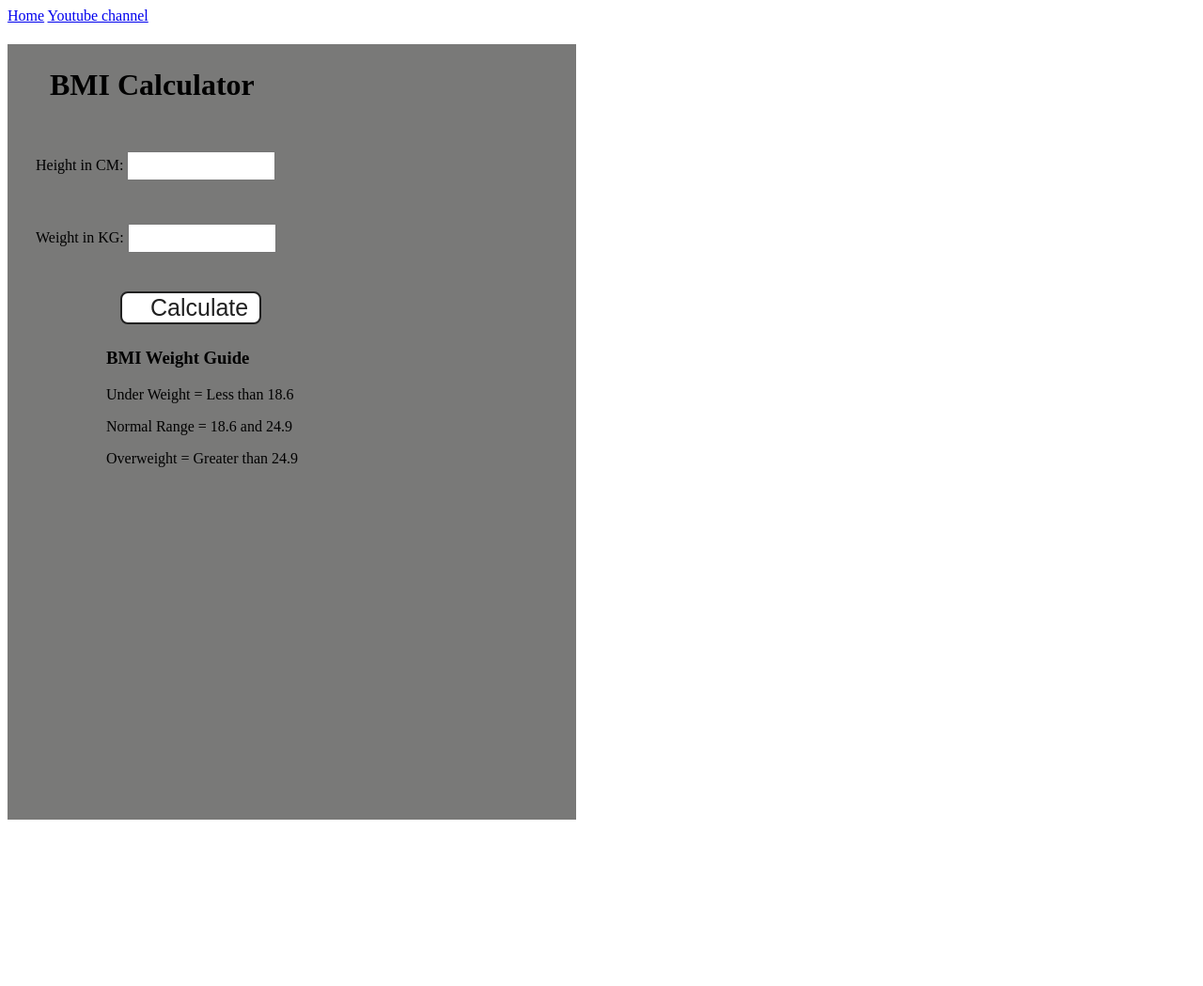
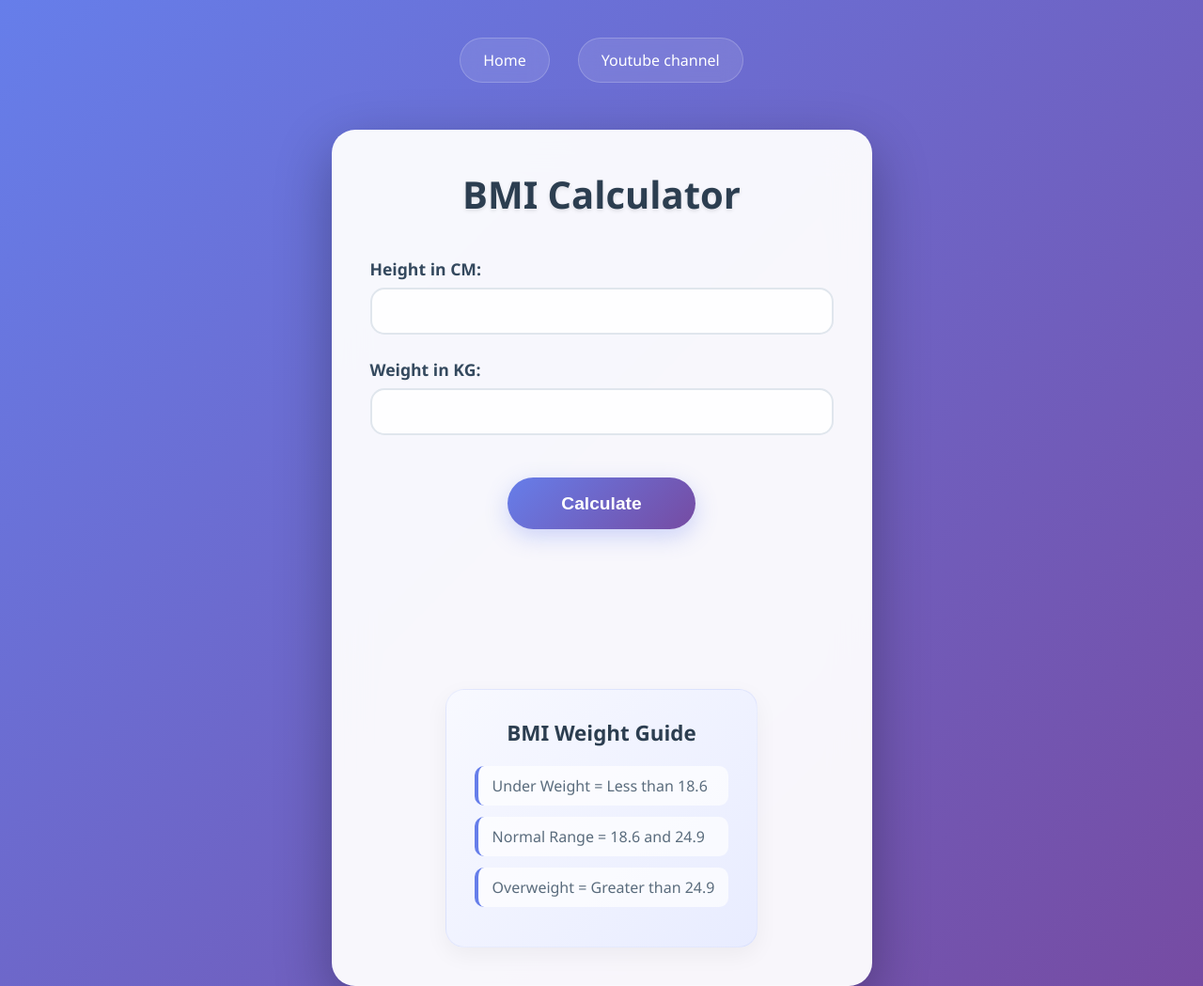
Before and after one commit to sufyan404/JavaScript, a plain HTML site: page bmi-calculator/index.html in a window 1280 px wide. Shown: the top 1049 px of the page at 94% size. Before the commit the page ends 880 px from the top, so only its background shows below. Drawn offline with Linux system fonts and the light colour scheme.

Commit message:
improved ui

```diff
--- a/BMI-calculator/style.css
+++ /dev/null
@@ -1,46 +0,0 @@
-.container {
-  width: 575px;
-  height: 825px;
-
-  background-color: #797978;
-  padding-left: 30px;
-}
-#height,
-#weight {
-  width: 150px;
-  height: 25px;
-  margin-top: 30px;
-}
-
-#weight-guide {
-  margin-left: 75px;
-  margin-top: 25px;
-}
-
-#results {
-  font-size: 35px;
-  margin-left: 90px;
-  margin-top: 20px;
-  color: rgb(241, 241, 241);
-}
-
-button {
-  width: 150px;
-  height: 35px;
-  margin-left: 90px;
-  margin-top: 25px;
-  background-color: #fff;
-  padding: 1px 30px;
-  border-radius: 8px;
-  color: #212121;
-  text-decoration: none;
-  border: 2px solid #212121;
-
-  font-size: 25px;
-}
-
-h1 {
-  padding-left: 15px;
-  padding-top: 25px;
-
-}
--- a/BMI-calculator/index.html
+++ b/bmi-calculator/index.html
@@ -5,7 +5,7 @@
     <meta name="viewport" content="width=device-width, initial-scale=1.0" />
     <meta http-equiv="X-UA-Compatible" content="ie=edge" />
     <link rel="stylesheet" href="style.css" />
-    <link rel="stylesheet" href="../styles.css" />
+    <!-- <link rel="stylesheet" href="../styles.css" /> -->
     <title>BMI Calculator</title>
   </head>
   <body>
--- /dev/null
+++ b/bmi-calculator/style.css
@@ -0,0 +1,188 @@
+* {
+  margin: 0;
+  padding: 0;
+  box-sizing: border-box;
+}
+
+body {
+  font-family: 'Segoe UI', Tahoma, Geneva, Verdana, sans-serif;
+  background: linear-gradient(135deg, #667eea 0%, #764ba2 100%);
+  min-height: 100vh;
+  display: flex;
+  flex-direction: column;
+  align-items: center;
+  padding: 20px;
+}
+
+nav {
+  width: 100%;
+  max-width: 1200px;
+  display: flex;
+  justify-content: center;
+  gap: 30px;
+  margin-bottom: 30px;
+  padding: 20px;
+}
+
+nav a {
+  color: white;
+  text-decoration: none;
+  font-weight: 500;
+  padding: 12px 24px;
+  border-radius: 25px;
+  background: rgba(255, 255, 255, 0.1);
+  backdrop-filter: blur(10px);
+  border: 1px solid rgba(255, 255, 255, 0.2);
+  transition: all 0.3s ease;
+}
+
+nav a:hover {
+  background: rgba(255, 255, 255, 0.2);
+  transform: translateY(-2px);
+  box-shadow: 0 8px 25px rgba(0, 0, 0, 0.2);
+}
+
+.container {
+  width: 575px;
+  height: auto;
+  min-height: 825px;
+  background: rgba(255, 255, 255, 0.95);
+  backdrop-filter: blur(20px);
+  border-radius: 25px;
+  box-shadow: 0 20px 60px rgba(0, 0, 0, 0.3);
+  padding: 40px;
+  border: 1px solid rgba(255, 255, 255, 0.3);
+}
+
+h1 {
+  text-align: center;
+  color: #2c3e50;
+  font-size: 2.5rem;
+  font-weight: 700;
+  margin-bottom: 40px;
+  text-shadow: 0 2px 4px rgba(0, 0, 0, 0.1);
+}
+
+form {
+  display: flex;
+  flex-direction: column;
+  align-items: center;
+}
+
+p {
+  width: 100%;
+  margin-bottom: 25px;
+}
+
+label {
+  display: block;
+  font-weight: 600;
+  color: #34495e;
+  margin-bottom: 8px;
+  font-size: 1.1rem;
+}
+
+#height,
+#weight {
+  width: 100%;
+  height: 50px;
+  padding: 15px 20px;
+  border: 2px solid #e0e6ed;
+  border-radius: 15px;
+  font-size: 1.1rem;
+  background: rgba(255, 255, 255, 0.9);
+  transition: all 0.3s ease;
+  outline: none;
+}
+
+#height:focus,
+#weight:focus {
+  border-color: #667eea;
+  box-shadow: 0 0 0 3px rgba(102, 126, 234, 0.1);
+  transform: translateY(-2px);
+}
+
+button {
+  width: 200px;
+  height: 55px;
+  background: linear-gradient(135deg, #667eea 0%, #764ba2 100%);
+  color: white;
+  border: none;
+  border-radius: 30px;
+  font-size: 1.2rem;
+  font-weight: 600;
+  cursor: pointer;
+  transition: all 0.3s ease;
+  margin: 20px 0;
+  box-shadow: 0 8px 25px rgba(102, 126, 234, 0.3);
+}
+
+button:hover {
+  transform: translateY(-3px);
+  box-shadow: 0 12px 35px rgba(102, 126, 234, 0.4);
+}
+
+button:active {
+  transform: translateY(-1px);
+}
+
+#results {
+  font-size: 2.5rem;
+  font-weight: 700;
+  text-align: center;
+  margin: 30px 0;
+  color: #2c3e50;
+  text-shadow: 0 2px 4px rgba(0, 0, 0, 0.1);
+  min-height: 60px;
+  display: flex;
+  align-items: center;
+  justify-content: center;
+}
+
+#weight-guide {
+  background: linear-gradient(135deg, #f8f9ff 0%, #e8ecff 100%);
+  padding: 30px;
+  border-radius: 20px;
+  margin-top: 30px;
+  border: 1px solid rgba(102, 126, 234, 0.1);
+  box-shadow: 0 8px 25px rgba(0, 0, 0, 0.05);
+}
+
+#weight-guide h3 {
+  color: #2c3e50;
+  font-size: 1.4rem;
+  margin-bottom: 20px;
+  text-align: center;
+  font-weight: 600;
+}
+
+#weight-guide p {
+  color: #5a6c7d;
+  font-size: 1rem;
+  margin: 12px 0;
+  padding: 10px 15px;
+  background: rgba(255, 255, 255, 0.7);
+  border-radius: 10px;
+  border-left: 4px solid #667eea;
+  font-weight: 500;
+}
+
+@media (max-width: 650px) {
+  .container {
+    width: 90%;
+    max-width: 500px;
+    margin: 0 20px;
+  }
+
+  h1 {
+    font-size: 2rem;
+  }
+
+  button {
+    width: 180px;
+  }
+
+  #results {
+    font-size: 2rem;
+  }
+}
```
Also changed, not shown: bmi-calculator/script.js (added).
